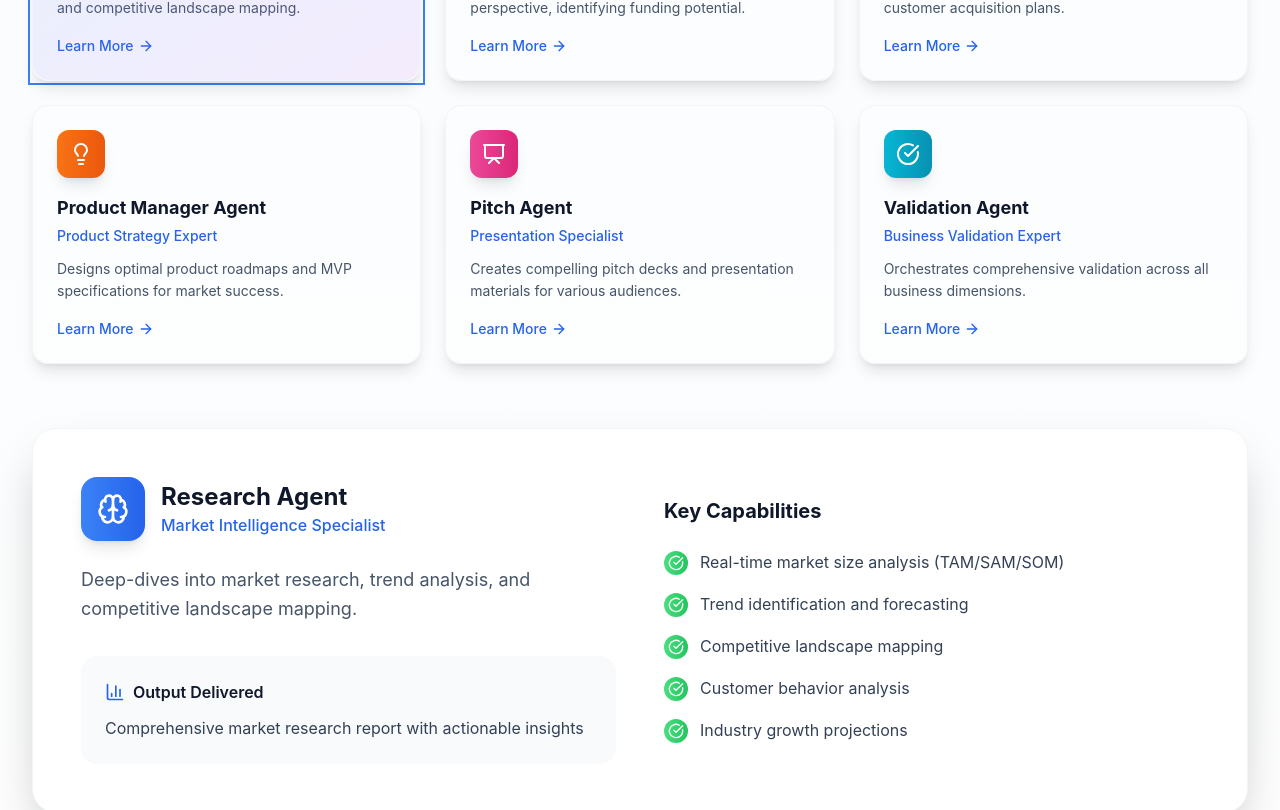
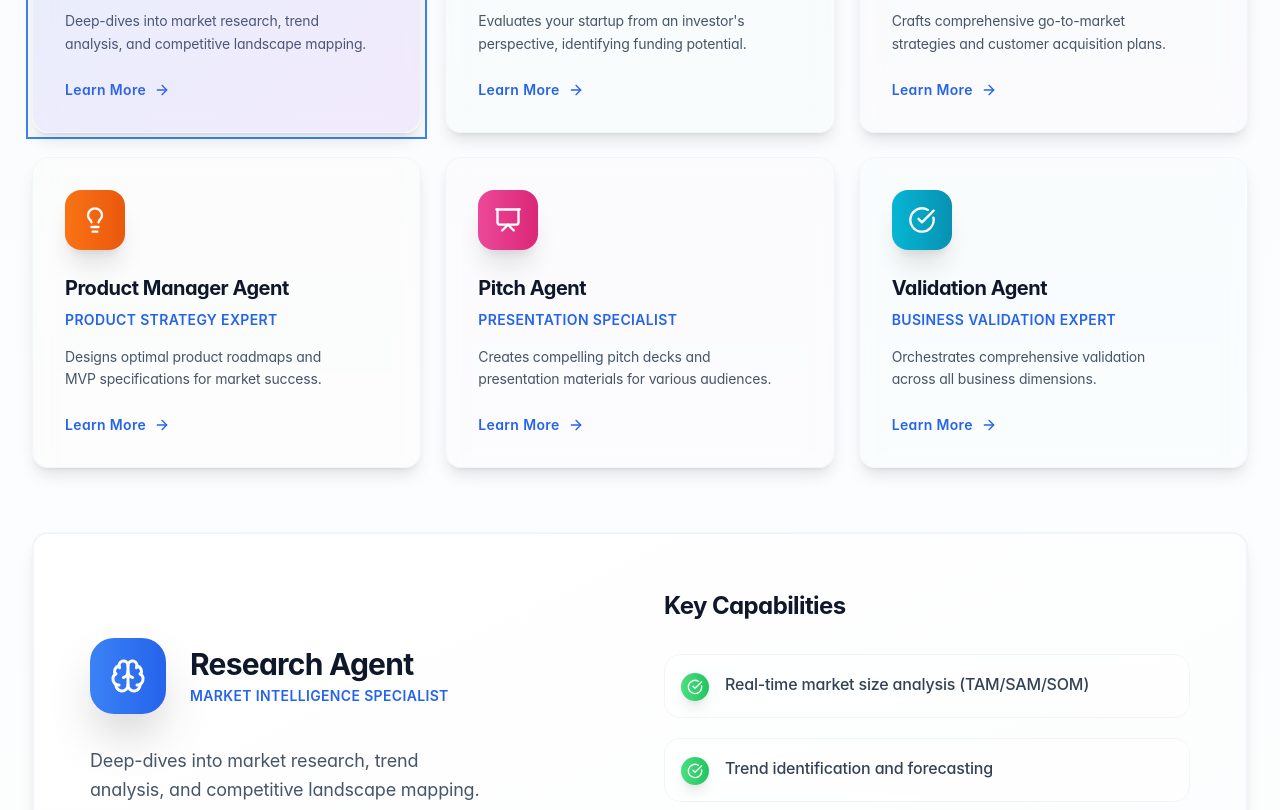
Before and after one commit to PR-ODINSON/Startup_validator, a React (Create React App) app in the folder frontend/: page / in a window 1280 px wide. Shown: the part 1440-2250 px from the top of the page. Built offline with nearby package versions, Linux system fonts and the light colour scheme.

Commit message:
Enhance cards with professional styling, smooth transitions, and consistent typography

```diff
--- a/frontend/src/components/AIAgentsSection.jsx
+++ b/frontend/src/components/AIAgentsSection.jsx
@@ -199,36 +199,38 @@ const AIAgentsSection = () => {
                 key={agent.id}
                 variants={itemVariants}
                 whileHover={{
-                  y: -8,
-                  transition: { duration: 0.3, ease: "easeOut" }
+                  y: -12,
+                  scale: 1.03,
+                  transition: { duration: 0.4, ease: [0.4, 0, 0.2, 1] }
                 }}
+                whileTap={{ scale: 0.98 }}
                 onClick={() => setActiveAgent(index)}
-                className={`group relative cursor-pointer transition-all duration-300 ${
-                  activeAgent === index ? 'ring-2 ring-blue-500 ring-offset-2' : ''
+                className={`group relative cursor-pointer ${
+                  activeAgent === index ? 'ring-2 ring-blue-500 ring-offset-4 ring-offset-slate-50' : ''
                 }`}
               >
-                <div className={`relative p-6 bg-white rounded-2xl shadow-lg hover:shadow-2xl transition-all duration-300 border border-slate-100 overflow-hidden ${agent.bgColor} bg-opacity-20`}>
+                <div className={`professional-card card-glow relative p-8 ${agent.bgColor} bg-opacity-10`}>
                   {/* Icon */}
-                  <div className="mb-4">
-                    <div className={`inline-flex p-3 rounded-xl bg-gradient-to-r ${agent.color} shadow-lg`}>
-                      <Icon className="w-6 h-6 text-white" />
+                  <div className="mb-6">
+                    <div className={`inline-flex p-4 rounded-2xl bg-gradient-to-r ${agent.color} shadow-xl transform group-hover:scale-110 transition-transform duration-300`}>
+                      <Icon className="w-7 h-7 text-white" />
                     </div>
                   </div>
 
                   {/* Content */}
                   <div>
-                    <h3 className="text-lg font-bold text-slate-900 mb-1">
+                    <h3 className="text-xl font-bold text-slate-900 mb-2 tracking-tight">
                       {agent.name}
                     </h3>
-                    <p className="text-sm text-blue-600 font-medium mb-3">
+                    <p className="text-sm text-blue-600 font-semibold mb-4 tracking-wide uppercase">
                       {agent.title}
                     </p>
-                    <p className="text-slate-600 text-sm leading-relaxed mb-4">
+                    <p className="text-slate-600 text-sm leading-relaxed mb-6 text-balance">
                       {agent.description}
                     </p>
-                    <div className="flex items-center text-blue-600 text-sm font-medium group-hover:text-blue-700 transition-colors">
-                      <span>Learn More</span>
-                      <ArrowRight className="w-4 h-4 ml-1 group-hover:translate-x-1 transition-transform" />
+                    <div className="flex items-center text-blue-600 text-sm font-semibold group-hover:text-blue-700 transition-all duration-300">
+                      <span className="tracking-wide">Learn More</span>
+                      <ArrowRight className="w-4 h-4 ml-2 group-hover:translate-x-2 transition-all duration-300" />
                     </div>
                   </div>
 
@@ -251,55 +253,55 @@ const AIAgentsSection = () => {
           key={activeAgent}
           initial={{ opacity: 0, y: 20 }}
           animate={{ opacity: 1, y: 0 }}
-          transition={{ duration: 0.5 }}
-          className="bg-white rounded-3xl shadow-2xl p-8 md:p-12 border border-slate-100"
+          transition={{ duration: 0.6, ease: [0.4, 0, 0.2, 1] }}
+          className="professional-card bg-gradient-to-br from-white to-slate-50/50 p-10 md:p-14 border-2 border-slate-100"
         >
           <div className="grid grid-cols-1 lg:grid-cols-2 gap-12 items-center">
             <div>
-              <div className="flex items-center gap-4 mb-6">
-                <div className={`p-4 rounded-2xl bg-gradient-to-r ${agents[activeAgent].color} shadow-lg`}>
-                  {React.createElement(agents[activeAgent].icon, { className: "w-8 h-8 text-white" })}
+              <div className="flex items-center gap-6 mb-8">
+                <div className={`p-5 rounded-3xl bg-gradient-to-r ${agents[activeAgent].color} shadow-2xl`}>
+                  {React.createElement(agents[activeAgent].icon, { className: "w-9 h-9 text-white" })}
                 </div>
                 <div>
-                  <h3 className="text-2xl font-bold text-slate-900">
+                  <h3 className="text-3xl font-bold text-slate-900 tracking-tight mb-1">
                     {agents[activeAgent].name}
                   </h3>
-                  <p className="text-blue-600 font-medium">
+                  <p className="text-blue-600 font-semibold tracking-wide uppercase text-sm">
                     {agents[activeAgent].title}
                   </p>
                 </div>
               </div>
 
-              <p className="text-lg text-slate-600 mb-8 leading-relaxed">
+              <p className="text-lg text-slate-600 mb-10 leading-relaxed text-balance">
                 {agents[activeAgent].description}
               </p>
 
-              <div className="bg-slate-50 rounded-2xl p-6">
-                <h4 className="font-semibold text-slate-900 mb-3 flex items-center gap-2">
-                  <BarChart3 className="w-5 h-5 text-blue-600" />
+              <div className="bg-gradient-to-br from-slate-50 to-blue-50/30 rounded-3xl p-8 border border-slate-100">
+                <h4 className="font-bold text-slate-900 mb-4 flex items-center gap-3 text-lg tracking-tight">
+                  <BarChart3 className="w-6 h-6 text-blue-600" />
                   Output Delivered
                 </h4>
-                <p className="text-slate-700">
+                <p className="text-slate-700 leading-relaxed font-medium">
                   {agents[activeAgent].output}
                 </p>
               </div>
             </div>
 
             <div>
-              <h4 className="text-xl font-bold text-slate-900 mb-6">Key Capabilities</h4>
-              <div className="space-y-4">
+              <h4 className="text-2xl font-bold text-slate-900 mb-8 tracking-tight">Key Capabilities</h4>
+              <div className="space-y-5">
                 {agents[activeAgent].capabilities.map((capability, index) => (
                   <motion.div
                     key={index}
                     initial={{ opacity: 0, x: 20 }}
                     animate={{ opacity: 1, x: 0 }}
                     transition={{ delay: index * 0.1, duration: 0.5 }}
-                    className="flex items-start gap-3"
+                    className="flex items-start gap-4 p-4 rounded-2xl bg-white/60 backdrop-blur-sm border border-slate-100 hover:bg-white/80 transition-all duration-300"
                   >
-                    <div className="flex-shrink-0 w-6 h-6 rounded-full bg-gradient-to-r from-green-400 to-green-500 flex items-center justify-center mt-0.5">
+                    <div className="flex-shrink-0 w-7 h-7 rounded-full bg-gradient-to-r from-green-400 to-green-500 flex items-center justify-center mt-0.5 shadow-lg">
                       <CheckCircle className="w-4 h-4 text-white" />
                     </div>
-                    <p className="text-slate-700 leading-relaxed">
+                    <p className="text-slate-700 leading-relaxed font-medium">
                       {capability}
                     </p>
                   </motion.div>
--- a/frontend/src/components/FeaturesSection.jsx
+++ b/frontend/src/components/FeaturesSection.jsx
@@ -136,7 +136,7 @@ const FeaturesSection = () => {
                 }}
                 className="group relative"
               >
-                <div className="relative p-8 bg-white rounded-2xl shadow-lg hover:shadow-2xl transition-all duration-300 border border-slate-100 overflow-hidden">
+                <div className="professional-card card-glow relative p-10 overflow-hidden">
                   {/* Background gradient on hover */}
                   <div className="absolute inset-0 bg-gradient-to-br from-blue-50 to-transparent opacity-0 group-hover:opacity-100 transition-opacity duration-300" />
 
@@ -149,10 +149,10 @@ const FeaturesSection = () => {
 
                   {/* Content */}
                   <div className="relative">
-                    <h3 className="text-xl font-bold text-slate-900 mb-3 group-hover:text-blue-900 transition-colors duration-300">
+                    <h3 className="text-2xl font-bold text-slate-900 mb-4 group-hover:text-blue-900 transition-colors duration-300 tracking-tight">
                       {feature.title}
                     </h3>
-                    <p className="text-slate-600 leading-relaxed">
+                    <p className="text-slate-600 leading-relaxed font-medium text-balance">
                       {feature.description}
                     </p>
                   </div>
--- a/frontend/src/styles/index.css
+++ b/frontend/src/styles/index.css
@@ -2,7 +2,7 @@
 @tailwind components;
 @tailwind utilities;
 
-@import url('https://fonts.googleapis.com/css2?family=Inter:wght@300;400;500;600;700;800&display=swap');
+@import url('https://fonts.googleapis.com/css2?family=Inter:wght@300;400;500;600;700;800;900&family=JetBrains+Mono:wght@400;500;600&display=swap');
 
 @layer base {
   * {
@@ -10,19 +10,33 @@
   }
 
   body {
-    @apply bg-white text-slate-900 font-sans;
+    @apply bg-white text-slate-900;
     font-family: 'Inter', -apple-system, BlinkMacSystemFont, 'Segoe UI', 'Roboto', sans-serif;
+    font-feature-settings: 'cv02', 'cv03', 'cv04', 'cv11';
+    letter-spacing: -0.011em;
   }
 
   html {
     scroll-behavior: smooth;
     scroll-padding-top: 80px; /* Account for fixed navbar */
   }
+
+  h1, h2, h3, h4, h5, h6 {
+    font-family: 'Inter', sans-serif;
+    font-weight: 700;
+    letter-spacing: -0.025em;
+    line-height: 1.2;
+  }
+
+  .font-mono {
+    font-family: 'JetBrains Mono', 'Fira Code', 'Monaco', 'Cascadia Code', monospace;
+  }
 }
 
 @layer components {
   .gradient-text {
     @apply bg-gradient-to-r from-blue-600 to-blue-800 bg-clip-text text-transparent;
+    font-weight: 800;
   }
 
   .gradient-bg {
@@ -31,10 +45,44 @@
 
   .glass-effect {
     @apply bg-white/80 backdrop-blur-lg border border-white/20;
+    backdrop-filter: blur(16px);
+  }
+
+  .card-hover {
+    @apply transition-all duration-500 ease-out;
+    transform-style: preserve-3d;
+  }
+
+  .card-hover:hover {
+    transform: translateY(-12px) rotateX(5deg);
+    box-shadow:
+      0 25px 50px -12px rgba(0, 0, 0, 0.15),
+      0 0 0 1px rgba(255, 255, 255, 0.8),
+      inset 0 1px 0 rgba(255, 255, 255, 0.9);
+  }
+
+  .card-glow {
+    position: relative;
+    overflow: hidden;
+  }
+
+  .card-glow::before {
+    content: '';
+    position: absolute;
+    top: 0;
+    left: -100%;
+    width: 100%;
+    height: 100%;
+    background: linear-gradient(90deg, transparent, rgba(255, 255, 255, 0.3), transparent);
+    transition: left 0.5s ease-in-out;
+  }
+
+  .card-glow:hover::before {
+    left: 100%;
   }
 
   .hover-lift {
-    @apply transition-all duration-300 ease-out hover:-translate-y-2 hover:shadow-xl;
+    @apply transition-all duration-500 ease-out hover:-translate-y-3 hover:shadow-2xl;
   }
 
   .animate-float {
@@ -55,10 +103,16 @@
 
   .btn-primary {
     @apply bg-gradient-to-r from-blue-600 to-blue-700 hover:from-blue-700 hover:to-blue-800 text-white font-semibold py-3 px-8 rounded-full transition-all duration-300 shadow-lg hover:shadow-xl hover:-translate-y-1 active:scale-95;
+    font-family: 'Inter', sans-serif;
+    font-weight: 600;
+    letter-spacing: -0.01em;
   }
 
   .btn-secondary {
     @apply bg-white border-2 border-blue-600 text-blue-600 hover:bg-blue-50 font-semibold py-3 px-8 rounded-full transition-all duration-300 shadow-lg hover:shadow-xl hover:-translate-y-1 active:scale-95;
+    font-family: 'Inter', sans-serif;
+    font-weight: 600;
+    letter-spacing: -0.01em;
   }
 
   .section-padding {
@@ -67,6 +121,24 @@
 
   .container-custom {
     @apply max-w-7xl mx-auto px-4 sm:px-6 lg:px-8;
+  }
+
+  .text-balance {
+    text-wrap: balance;
+  }
+
+  .professional-card {
+    @apply bg-white rounded-2xl shadow-lg border border-slate-100 overflow-hidden;
+    transition: all 0.4s cubic-bezier(0.4, 0, 0.2, 1);
+    backdrop-filter: blur(10px);
+  }
+
+  .professional-card:hover {
+    @apply shadow-2xl border-blue-200;
+    transform: translateY(-8px) scale(1.02);
+    box-shadow:
+      0 25px 50px -12px rgba(59, 130, 246, 0.15),
+      0 0 0 1px rgba(59, 130, 246, 0.1);
   }
 }
 
```
Also changed, not shown: frontend/src/components/ProcessSection.jsx (+5 -5 lines).
